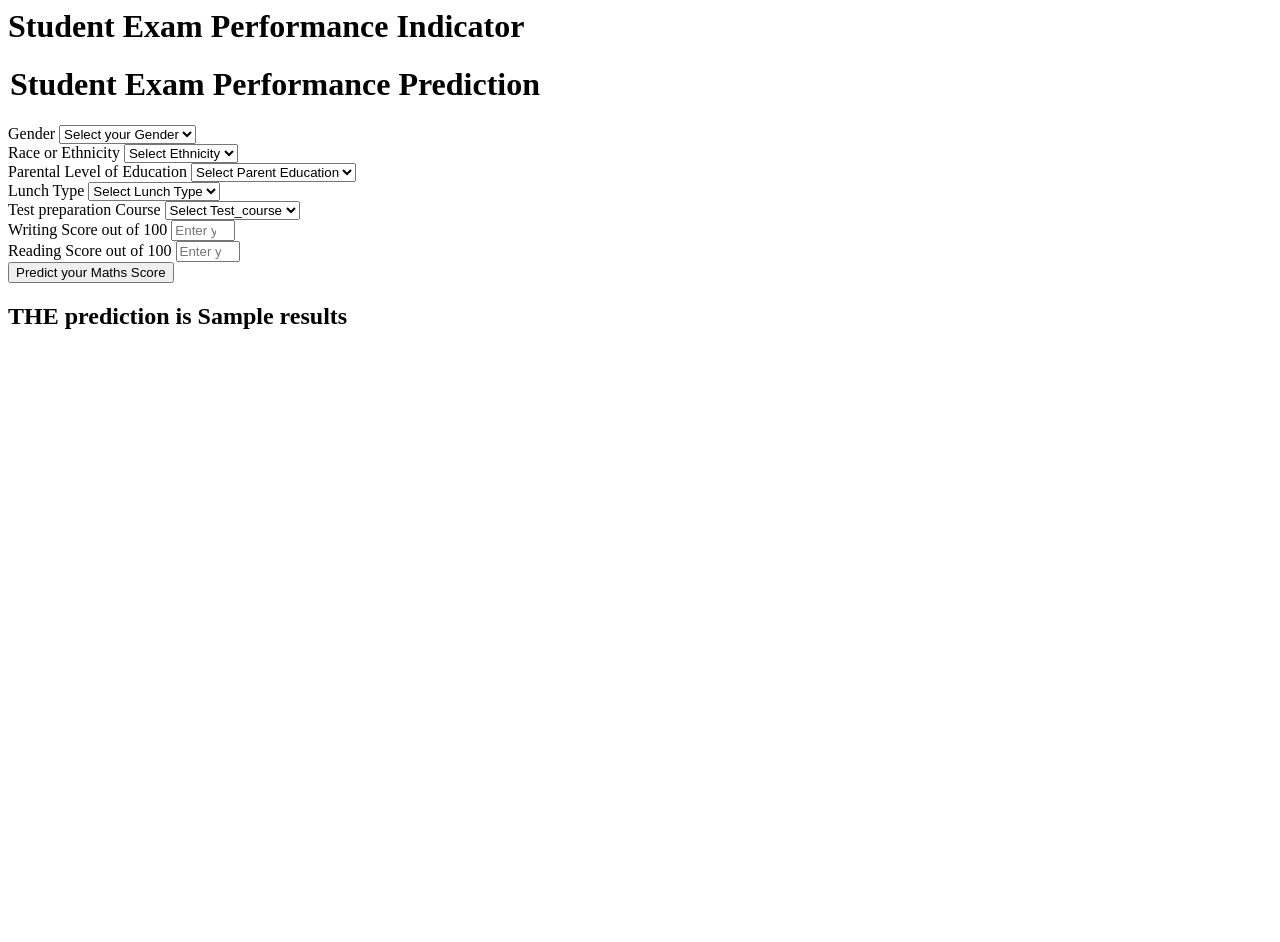
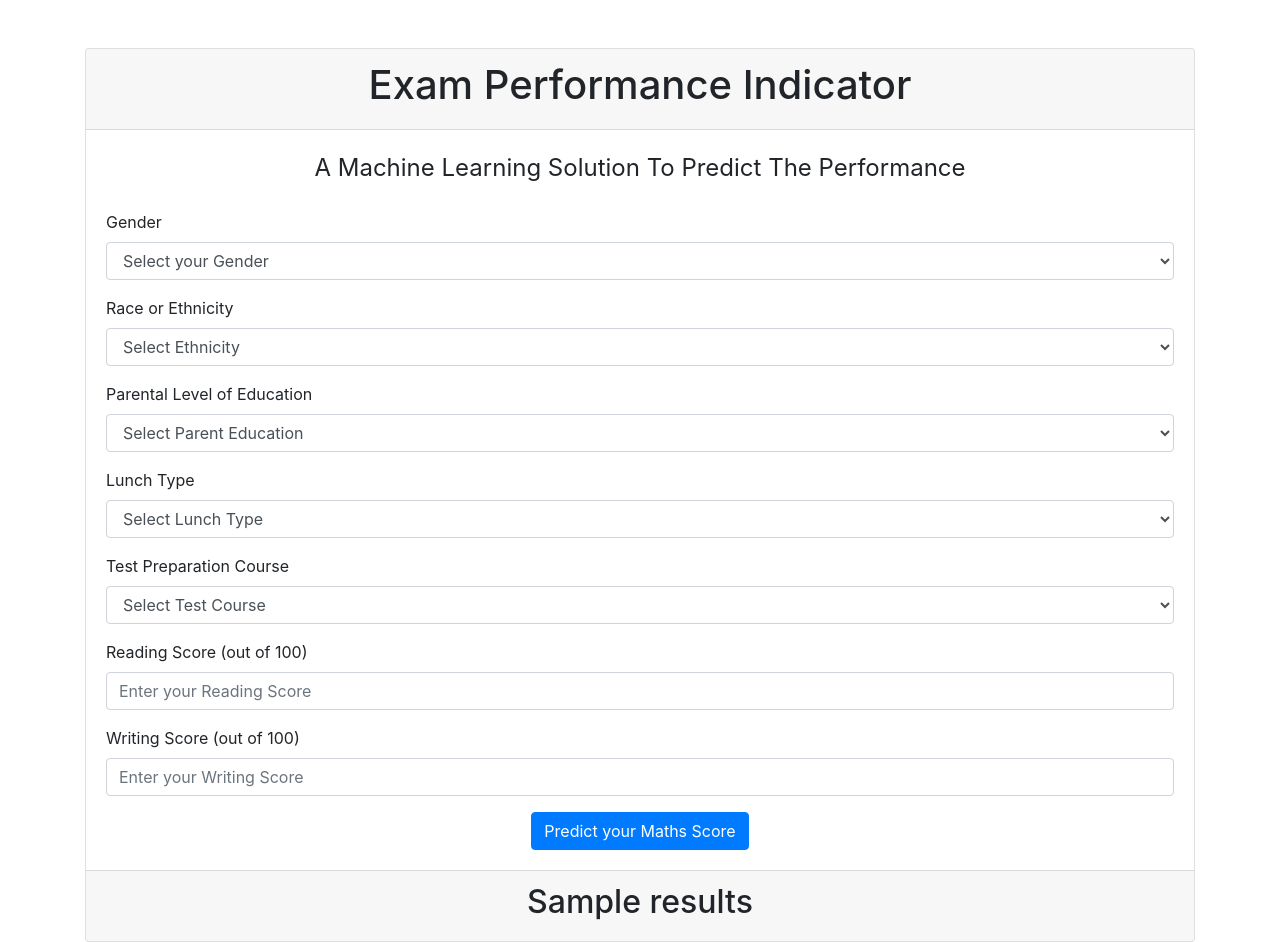
Before and after one commit to amanknoldus/azure-ml-demo, a Flask app: template templates/home.html in a window 1280 px wide. Before the commit the page ends 329 px from the top, so only its background shows below. Run offline with Flask 3, Linux system fonts and the light colour scheme; the template is opened without the code that fills it: most values are stand-ins (such as "Sample title", 1, 10 or a date in 2020); some libraries are stand-ins or nearby versions.

Commit message:
refactoring-htlm-and-pipeline-code

```diff
--- a/app.py
+++ b/app.py
@@ -1,12 +1,7 @@
 from flask import Flask, request, render_template
-import numpy as np
-import pandas as pd
-
-from sklearn.preprocessing import StandardScaler
 from src.pipeline.predict_pipeline import CustomData, PredictPipeline
 
 application = Flask(__name__)
-
 app = application
 
 
@@ -20,21 +15,33 @@ def predict_datapoint():
     if request.method == 'GET':
         return render_template('home.html')
     else:
-        data = CustomData(
-            gender=request.form.get('gender'),
-            race_ethnicity=request.form.get('ethnicity'),
-            parental_level_of_education=request.form.get('parental_level_of_education'),
-            lunch=request.form.get('lunch'),
-            test_preparation_course=request.form.get('test_preparation_course'),
-            reading_score=float(request.form.get('writing_score')),
-            writing_score=float(request.form.get('reading_score')))
+        try:
+            # Gather data from the form
+            data = CustomData(
+                gender=request.form.get('gender'),
+                race_ethnicity=request.form.get('ethnicity'),
+                parental_level_of_education=request.form.get('parental_level_of_education'),
+                lunch=request.form.get('lunch'),  # Added lunch field
+                test_preparation_course=request.form.get('test_preparation_course'),
+                reading_score=float(request.form.get('reading_score')),
+                writing_score=float(request.form.get('writing_score'))
+            )
 
-        pred_df = data.get_data_as_data_frame()
-        print(pred_df)
+            # Convert data to DataFrame
+            pred_df = data.get_data_as_data_frame()
+            # print(pred_df)
 
-        predict_pipeline = PredictPipeline()
-        results = predict_pipeline.predict(pred_df)
-        return render_template('home.html', results=results[0])
+            # Make prediction
+            predict_pipeline = PredictPipeline()
+            results = predict_pipeline.predict(pred_df)
+
+            # Render result on the home page
+            return render_template('home.html', results=results[0])
+
+        except Exception as e:
+            # Handle any errors that occur during prediction
+            return render_template('home.html', error=str(e))
+
 
 if __name__ == "__main__":
-    app.run(host="0.0.0.0", port=80)
+    app.run(host="0.0.0.0", port=8080, debug=True)
--- a/templates/home.html
+++ b/templates/home.html
@@ -1,111 +1,97 @@
-<html>
+<!DOCTYPE html>
+<html lang="en">
+
+<head>
+    <meta charset="UTF-8">
+    <meta name="viewport" content="width=device-width, initial-scale=1.0">
+    <title>Student Exam Performance Indicator</title>
+    <link rel="stylesheet" href="https://stackpath.bootstrapcdn.com/bootstrap/4.5.2/css/bootstrap.min.css">
+</head>
+
 <body>
-    <div class="login">
-       <h1>Student Exam Performance Indicator</h1>
+    <div class="container mt-5">
+        <div class="card">
+            <div class="card-header text-center">
+                <h1>Exam Performance Indicator</h1>
+            </div>
+            <div class="card-body">
+                <form action="{{ url_for('predict_datapoint')}}" method="post">
+                    <fieldset>
+                        <legend class="text-center mb-4">A Machine Learning Solution To Predict The Performance</legend>
 
-       <form action="{{ url_for('predict_datapoint')}}" method="post">
-        <h1>
-            <legend>Student Exam Performance Prediction</legend>
-        </h1>
-        <div class="mb-3">
-            <label class="form-label">Gender</label>
-            <select class="form-control" name="gender" placeholder="Enter you Gender" required>
-                <option class="placeholder" selected disabled value="">Select your Gender</option>
-                <option value="male">
-                    Male
-                </option>
-                <option value="female">
-                    Female
-                </option>
+                        <div class="form-group">
+                            <label for="gender">Gender</label>
+                            <select class="form-control" name="gender" id="gender" required>
+                                <option selected disabled value="">Select your Gender</option>
+                                <option value="male">Male</option>
+                                <option value="female">Female</option>
                             </select>
                         </div>
-        <div class="mb-3">
-            <label class="form-label">Race or Ethnicity</label>
-            <select class="form-control" name="ethnicity" placeholder="Enter you ethnicity" required>
-                <option class="placeholder" selected disabled value="">Select Ethnicity</option>
-                <option value="group A">
-                    Group A
-                </option>
-                <option value="group B">
-                    Group B
-                </option>
-                <option value="group C">
-                    Group C
-                </option>
-                <option value="group D">
-                    Group D
-                </option>
-                <option value="group E">
-                    Group E
-                </option>
+
+                        <div class="form-group">
+                            <label for="ethnicity">Race or Ethnicity</label>
+                            <select class="form-control" name="ethnicity" id="ethnicity" required>
+                                <option selected disabled value="">Select Ethnicity</option>
+                                <option value="group A">Group A</option>
+                                <option value="group B">Group B</option>
+                                <option value="group C">Group C</option>
+                                <option value="group D">Group D</option>
+                                <option value="group E">Group E</option>
                             </select>
                         </div>
-        <div class="mb-3">
-            <label class="form-label">Parental Level of Education</label>
-            <select class="form-control" name="parental_level_of_education"
-                placeholder="Enter you Parent Education" required>
-                <option class="placeholder" selected disabled value="">Select Parent Education</option>
-                <option value="associate's degree">
-                    associate's degree
-                </option>
-                <option value="bachelor's degree">
-                    bachelor's degree
-                </option>
-                <option value="high school">
-                    high school
-                </option>
-                <option value="master's degree">
-                    master's degree
-                </option>
-                <option value="some college">
-                    some college
-                </option>
-                <option value="some high school">
-                    some high school
-                </option>
+
+                        <div class="form-group">
+                            <label for="parental_level_of_education">Parental Level of Education</label>
+                            <select class="form-control" name="parental_level_of_education" id="parental_level_of_education" required>
+                                <option selected disabled value="">Select Parent Education</option>
+                                <option value="associate's degree">Associate's Degree</option>
+                                <option value="bachelor's degree">Bachelor's Degree</option>
+                                <option value="high school">High School</option>
+                                <option value="master's degree">Master's Degree</option>
+                                <option value="some college">Some College</option>
+                                <option value="some high school">Some High School</option>
                             </select>
                         </div>
-        <div class="mb-3">
-            <label class="form-label">Lunch Type</label>
-            <select class="form-control" name="lunch" placeholder="Enter you Lunch" required>
-                <option class="placeholder" selected disabled value="">Select Lunch Type</option>
-                <option value="free/reduced">
-                    free/reduced
-                </option>
-                <option value="standard">
-                    standard
-                </option>
+
+                        <div class="form-group">
+                            <label for="lunch">Lunch Type</label>
+                            <select class="form-control" name="lunch" id="lunch" required>
+                                <option selected disabled value="">Select Lunch Type</option>
+                                <option value="free/reduced">Free/Reduced</option>
+                                <option value="standard">Standard</option>
                             </select>
                         </div>
-        <div class="mb-3">
-            <label class="form-label">Test preparation Course</label>
-            <select class="form-control" name="test_preparation_course" placeholder="Enter you Course"
-                required>
-                <option class="placeholder" selected disabled value="">Select Test_course</option>
-                <option value="none">
-                    None
-                </option>
-                <option value="completed">
-                    Completed
-                </option>
+
+                        <div class="form-group">
+                            <label for="test_preparation_course">Test Preparation Course</label>
+                            <select class="form-control" name="test_preparation_course" id="test_preparation_course" required>
+                                <option selected disabled value="">Select Test Course</option>
+                                <option value="none">None</option>
+                                <option value="completed">Completed</option>
                             </select>
                         </div>
-        <div class="mb-3">
-            <label class="form-label">Writing Score out of 100</label>
-            <input class="form-control" type="number" name="reading_score"
-                placeholder="Enter your Reading score" min='0' max='100' />
+
+                        <div class="form-group">
+                            <label for="reading_score">Reading Score (out of 100)</label>
+                            <input class="form-control" type="number" name="reading_score" id="reading_score" placeholder="Enter your Reading Score" min="0" max="100" required>
                         </div>
-        <div class="mb-3">
-            <label class="form-label">Reading Score out of 100</label>
-            <input class="form-control" type="number" name="writing_score"
-                placeholder="Enter your Reading Score" min='0' max='100' />
+
+                        <div class="form-group">
+                            <label for="writing_score">Writing Score (out of 100)</label>
+                            <input class="form-control" type="number" name="writing_score" id="writing_score" placeholder="Enter your Writing Score" min="0" max="100" required>
                         </div>
-        <div class="mb-3">
-            <input class="btn btn-primary" type="submit" value="Predict your Maths Score" required />
+
+                        <div class="text-center">
+                            <input class="btn btn-primary" type="submit" value="Predict your Maths Score">
                         </div>
+                    </fieldset>
                 </form>
-    <h2>
-       THE  prediction is {{results}}
-    </h2>
-   <body>
+            </div>
+            <div class="card-footer text-center">
+                <h2>{{results}}</h2>
+            </div>
+        </div>
+    </div>
+</body>
+
 </html>
```
Also changed, not shown: src/exception.py (+8 -8 lines), src/pipeline/predict_pipeline.py (+18 -26 lines). Lines whose indentation alone changed are shown as unchanged.
